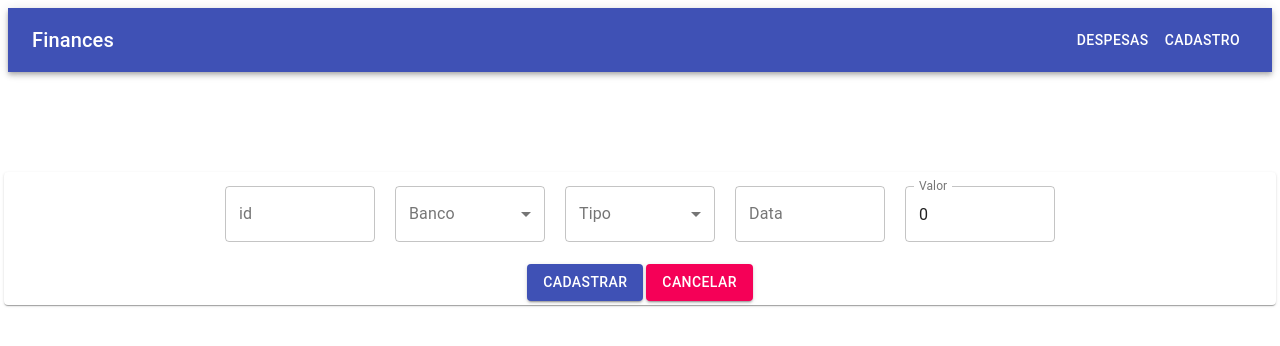
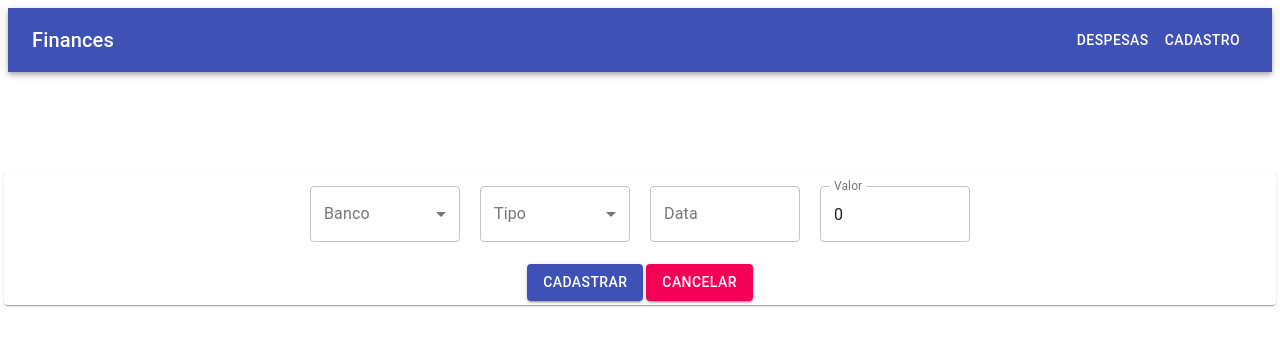
Before and after one commit to julio3266/CrudLocalStorageReact, a React (Create React App) app: page /cadastro in a window 1280 px wide. Shown: the top 346 px of the page. Built offline with nearby package versions, Linux system fonts and the light colour scheme.

Commit message:
remoção

```diff
--- a/src/Components/Cadastro.jsx
+++ b/src/Components/Cadastro.jsx
@@ -12,7 +12,6 @@ import {
 import { Alert, AlertTitle } from "@material-ui/lab";
 import { Link, withRouter } from "react-router-dom";
 import CadastroService from "../Storage/cadastroService";
-
 import dataTypesBanks from "../dadosJson/bancos.json";
 import dataTypesExpenses from "../dadosJson/tipo_despesa.json";
 
@@ -66,7 +65,6 @@ class Cadastro extends React.Component {
 
 	onSubmit = event => {
 		const dados = {
-			id: this.state.id,
 			banco: this.state.banco,
 			tipo: this.state.tipo,
 			data: this.state.data,
@@ -80,18 +78,7 @@ class Cadastro extends React.Component {
 			this.setState({ errors: errors });
 		}
 	};
-	componentDidMount() {
-	 const id = this.props.match.params.id
 
-	 if(id) {
-		const resultado =
-		 this.dados.getDados().filter( dado => dado.id === id )
-		 if(resultado.length === 1){
-			const dadoEncontrado = resultado[0]
-			this.setState({...dadoEncontrado})
-		 }
-	 }
-	}
 	render() {
 		const { typesBanks, typesExpenses } = this.state;
 
@@ -121,15 +108,6 @@ class Cadastro extends React.Component {
 							})}
 
 					<Grid item xs={12}>
-
-						<TextField
-								style={style}
-								onChange={this.onChange}
-								name="id"
-								value={this.state.id}
-								label="id"
-								variant="outlined"
-							/>
 
 
 						<FormControl style={style} variant="outlined">
--- a/src/Components/Tabela.jsx
+++ b/src/Components/Tabela.jsx
@@ -1,6 +1,5 @@
 import React, { Component } from "react";
 import {
-	Grid,
 	Paper,
 	Table,
 	TableHead,
@@ -28,10 +27,6 @@ import { withRouter } from 'react-router-dom'
 		const dados = this.dados.getDados();
 		this.setState({ dados });
 	}
-	preparaEditar = (id) => {
-		console.log('id para editar', id)
-		this.props.history.push(`/cadastro/${id}`)
-	}
 
 	render() {
 		return (
@@ -39,9 +34,7 @@ import { withRouter } from 'react-router-dom'
 			<Table  style={{ marginTop: 30 }} component={Paper} >
 					<TableHead>
 						<TableRow>
-							<TableCell  size="medium" align="center">
-								id
-							</TableCell>
+
 							<TableCell size="medium" align="center">
 								Banco
 							</TableCell>
@@ -68,9 +61,7 @@ import { withRouter } from 'react-router-dom'
 							this.state.dados.map((dado, index) => {
 								return (
 									<TableRow key={dado.banco + index}>
-										<TableCell size="medium" align="center">
-											{dado.id}
-										</TableCell>
+
 										<TableCell size="medium" align="center">
 											{dado.banco}
 										</TableCell>
--- a/src/Storage/cadastroService.js
+++ b/src/Storage/cadastroService.js
@@ -8,9 +8,6 @@ export function ErroValidacao(errors){
 export default class cadastroService{
     validar = (dado) => {
         const errors = []
-        if(!dado.id){
-            errors.push('Campo ID obrigatório!')
-        }
         if(!dado.banco){
             errors.push('Campo banco obrigatório!')
         }
```
